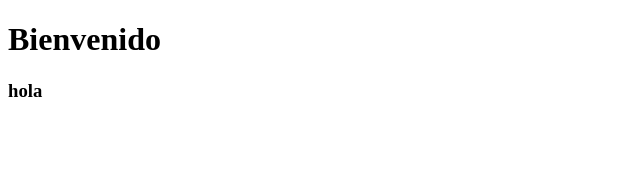
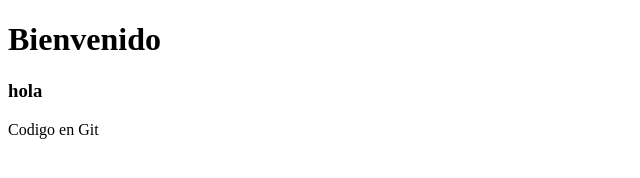
Before and after one commit to samuelmiranda19/gitcurso, a plain HTML site: page index.html in a window 1280 px wide. Shown: the whole page, without its empty margins (0-640 px from the left). Drawn offline with Linux system fonts and the light colour scheme.

Commit message:
nuevo cambio

```diff
--- a/index.html
+++ b/index.html
@@ -9,5 +9,6 @@
 <body>
     <h1>Bienvenido</h1>
     <h3>hola</h3>
+    <p>Codigo en Git</p>
 </body>
 </html>
```
